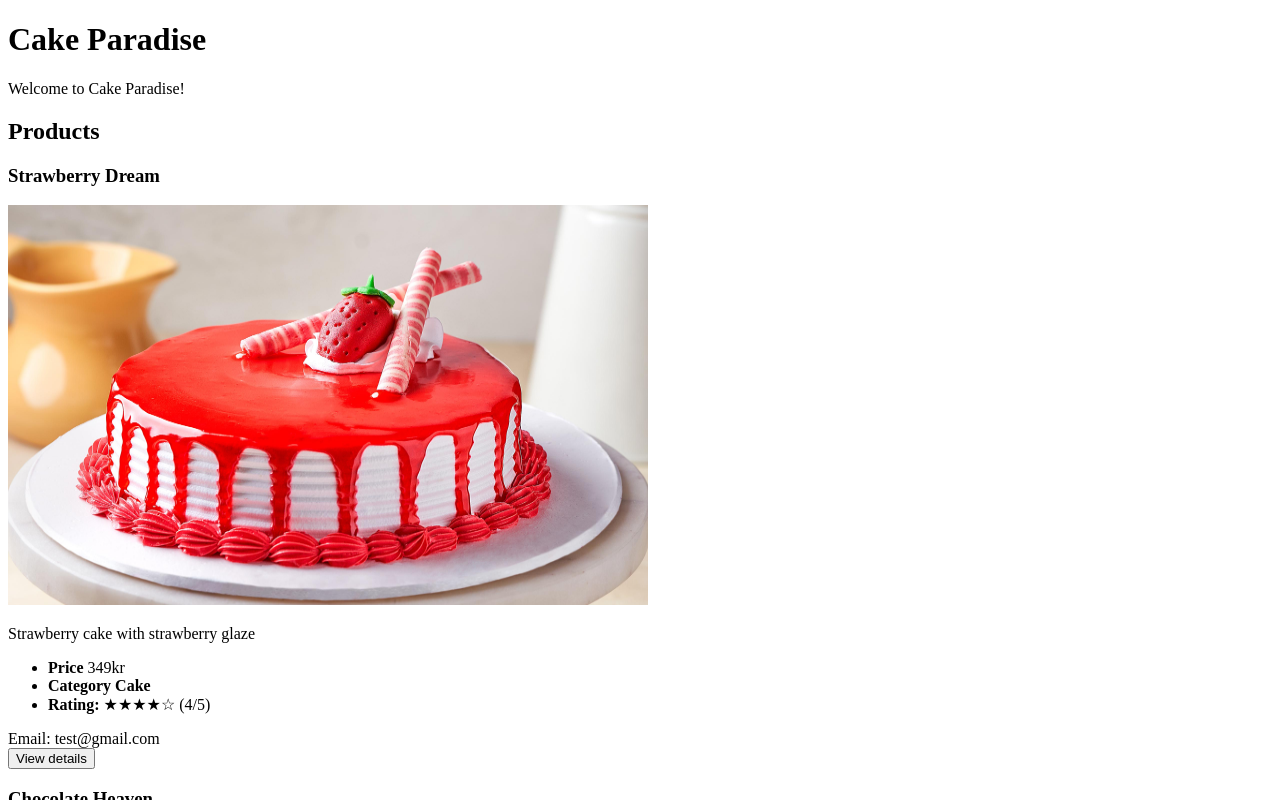
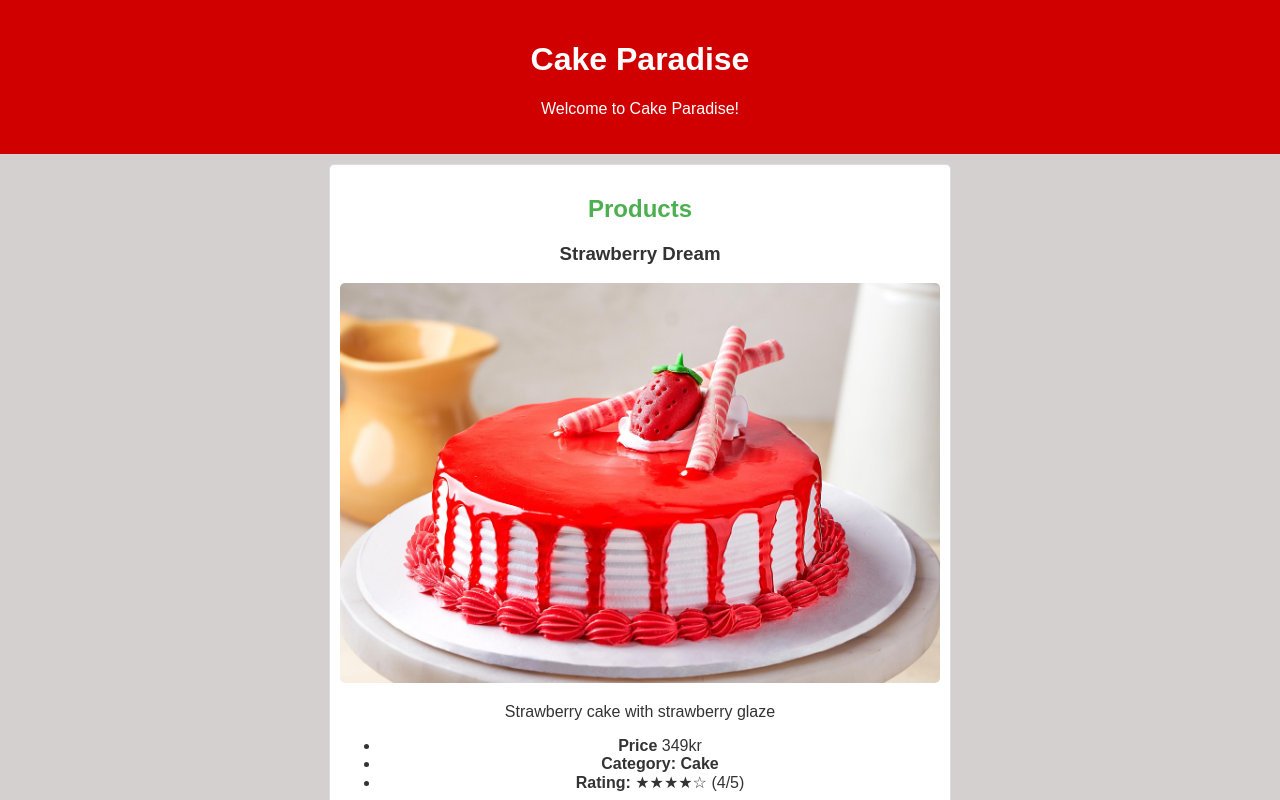
Before and after one commit to JOJO840/marketplace-workshop, a plain HTML site: page index.html in a window 1280 px wide. Shown: the top 800 px of the page. Drawn offline with Linux system fonts and the light colour scheme.

Commit message:
added style to css file, work in progress.

```diff
--- a/index.html
+++ b/index.html
@@ -5,6 +5,7 @@
     <meta name="viewport" content="width=device-width, initial-scale=1.0" />
     <meta name="description" content="marketplace app for cake´s" />
     <meta name="keywords" content="Cake, strawberry, chocolate" />
+    <link rel="stylesheet" href="style.css">
     <title>Cake Paradise</title>
 
   </head>
@@ -14,15 +15,16 @@
       <p>Welcome to Cake Paradise!</p>
     </header>
     <main>
-      <section id="products">
+
+    <section id="products">
         <h2>Products</h2>
         <div class="product">
           <h3>Strawberry Dream</h3>
-          <img src="images/Strawberryjpg.jpg " alt="picture of a strawberry cake" width="640" height="400" />
+          <img src="images/Strawberryjpg.jpg " alt="picture of a strawberry cake" />
           <p>Strawberry cake with strawberry glaze</p>
           <ul>
             <li><strong>Price</strong> 349kr</li>
-            <li><strong>Category Cake</strong></li>
+            <li><strong>Category: Cake</strong></li>
             <li><strong>Rating:</strong> ★★★★☆ (4/5)</li>
           </ul>
           <div class="email-field">
@@ -33,11 +35,11 @@
 
 
           <h3>Chocolate Heaven</h3>
-          <img src="images/Choco.jpg " alt="picture of a chocolate cake" width="640" height="400" />
+          <img src="images/Choco.jpg " alt="picture of a chocolate cake" />
           <p>Chocolate cake with razberries</p>
           <ul>
             <li><strong>Price</strong> 449kr</li>
-            <li><strong>Category Cake</strong></li>
+            <li><strong>Category: Cake</strong></li>
             <li><strong>Rating:</strong> ★★★★★ (5/5)</li>
           </ul>
           <div class="email-field">
--- a/style.css
+++ b/style.css
@@ -0,0 +1,53 @@
+body{
+    font-family: Arial, Helvetica, sans-serif;
+    background-color:  #d4d0d0;
+    color: #333;
+    padding: 0;
+    margin: 0;
+}
+
+header{
+    background-color: #d10000;
+    color: #ffffff;
+    text-align: center;
+    padding: 20px;
+}
+
+section{
+    margin-top: 20px;
+    margin-bottom: 20px;
+    text-align: center;
+    background-color: #fff;
+    border-radius: 15px;
+}
+
+h2{
+    color: #4CAF50;
+    text-align: center
+}
+
+#products{
+    margin: 10px auto;
+    padding: 10px;
+    max-width: 600px;
+    border: 1px solid #ddd;
+    border-radius: 5px;
+}
+#products img{
+    max-width: 100%;
+    height: auto;
+    border-radius: 5px;
+    margin-top: auto;
+
+}
+.email-field{
+    margin-bottom: auto;
+}
+
+#products button{
+    background-color: #4CAF50;
+    color: #fff;
+    padding: auto;
+    border: 0;
+    border-radius: 8px;
+}
```
